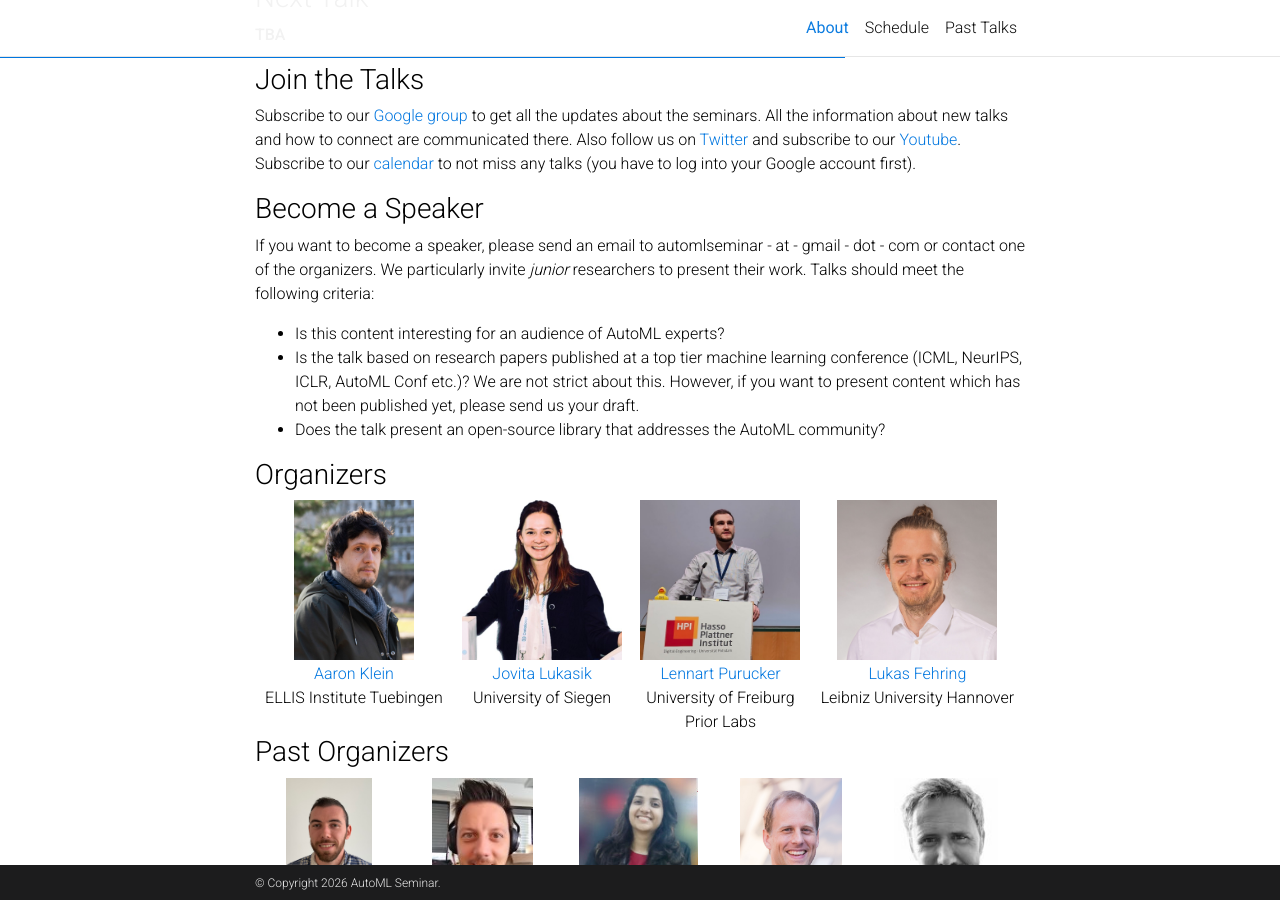
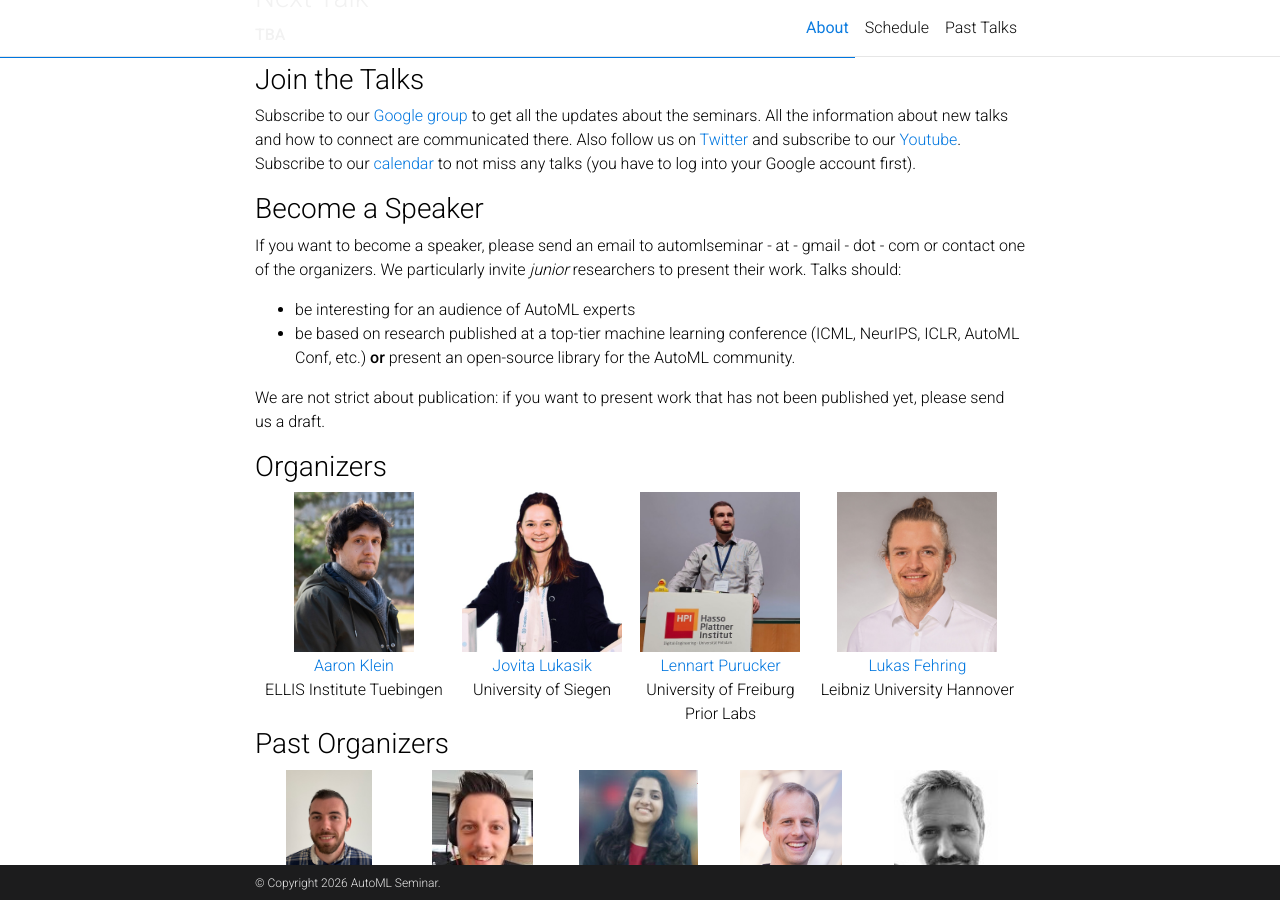
Before and after one commit to AutoML-Seminars/AutoML-Seminars.github.io, a Jekyll site: the page built from _pages/about.md, in a window 1280 px wide and 900 px high, scrolled down 460 px. Built offline with Jekyll 4.4.1, drawn with Linux system fonts in a browser that asks for light colours; comment, search, counter and statistics services are not loaded; a style sheet for code colours, icons or effects is not loaded.

Commit message:
Rephrase speaker criteria

```diff
--- a/_pages/about.md
+++ b/_pages/about.md
@@ -33,10 +33,11 @@ Also follow us on [Twitter](https://twitter.com/automlseminar) and subscribe to
 ### Become a Speaker
 
 If you want to become a speaker, please send an email to automlseminar - at - gmail - dot - com or contact one of the organizers.
-We particularly invite *junior* researchers to present their work. Talks should meet the following criteria:
-* Is this content interesting for an audience of AutoML experts?
-* Is the talk based on research papers published at a top tier machine learning conference (ICML, NeurIPS, ICLR, AutoML Conf etc.)? We are not strict about this. However, if you want to present content which has not been published yet, please send us your draft.
-* Does the talk present an open-source library that addresses the AutoML community?
+We particularly invite *junior* researchers to present their work. Talks should:
+* be interesting for an audience of AutoML experts
+* be based on research published at a top-tier machine learning conference (ICML, NeurIPS, ICLR, AutoML Conf, etc.) **or** present an open-source library for the AutoML community.
+
+We are not strict about publication: if you want to present work that has not been published yet, please send us a draft.
 
 
 
```
